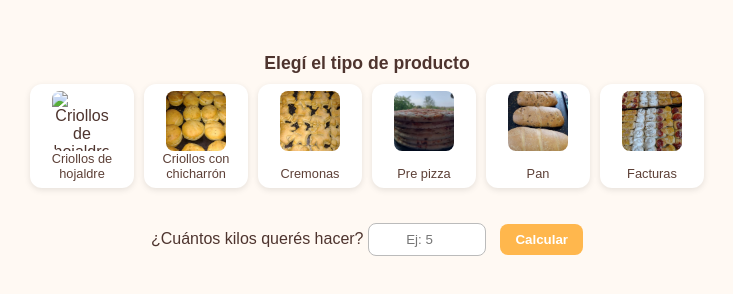
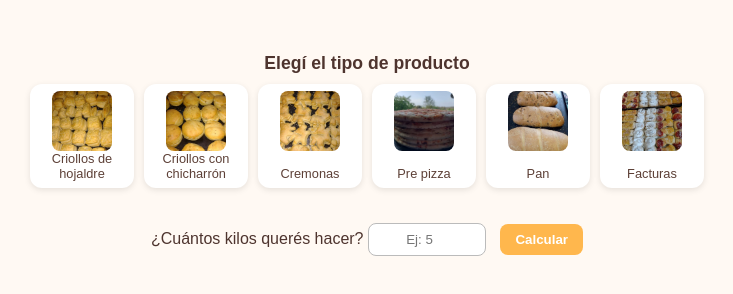
Before and after one commit to SHOP2034/Calculadorapanaderia, a plain HTML site: page index.html in a window 1280 px wide. Shown: the part 62-356 px from the top of the page, without its empty margins (273-1006 px from the left). Drawn offline with Linux system fonts and the light colour scheme.

Commit message:
Update index.html

```diff
--- a/index.html
+++ b/index.html
@@ -15,7 +15,7 @@
     <h2>Elegí el tipo de producto</h2>
     <div class="opciones">
       <div class="opcion" data-tipo="hojaldre" onclick="seleccionarProducto(this)">
-        <img src="Imagenes/hojaldre.png" alt="Criollos de hojaldre">
+        <img src="Imágenes/hojaldre.png" alt="Criollos de hojaldre">
         <p>Criollos de hojaldre</p>
       </div>
 
```
